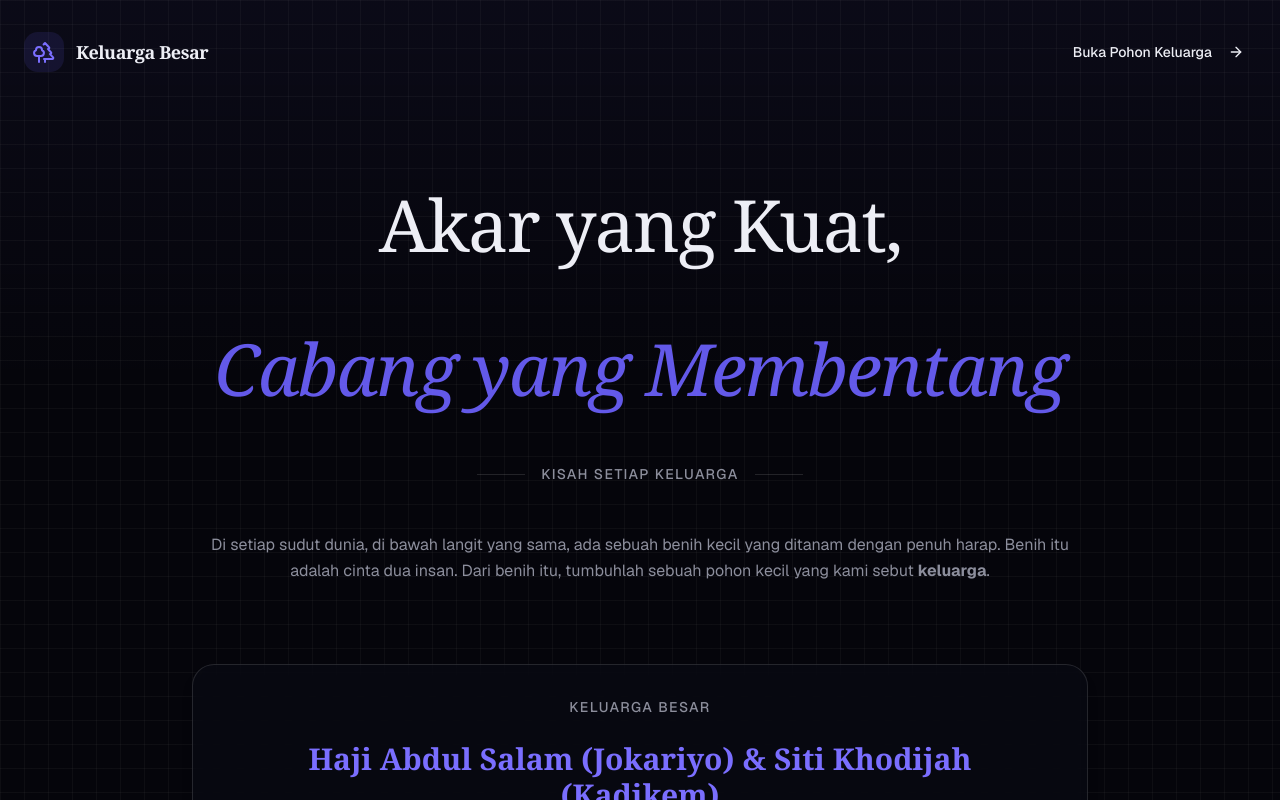
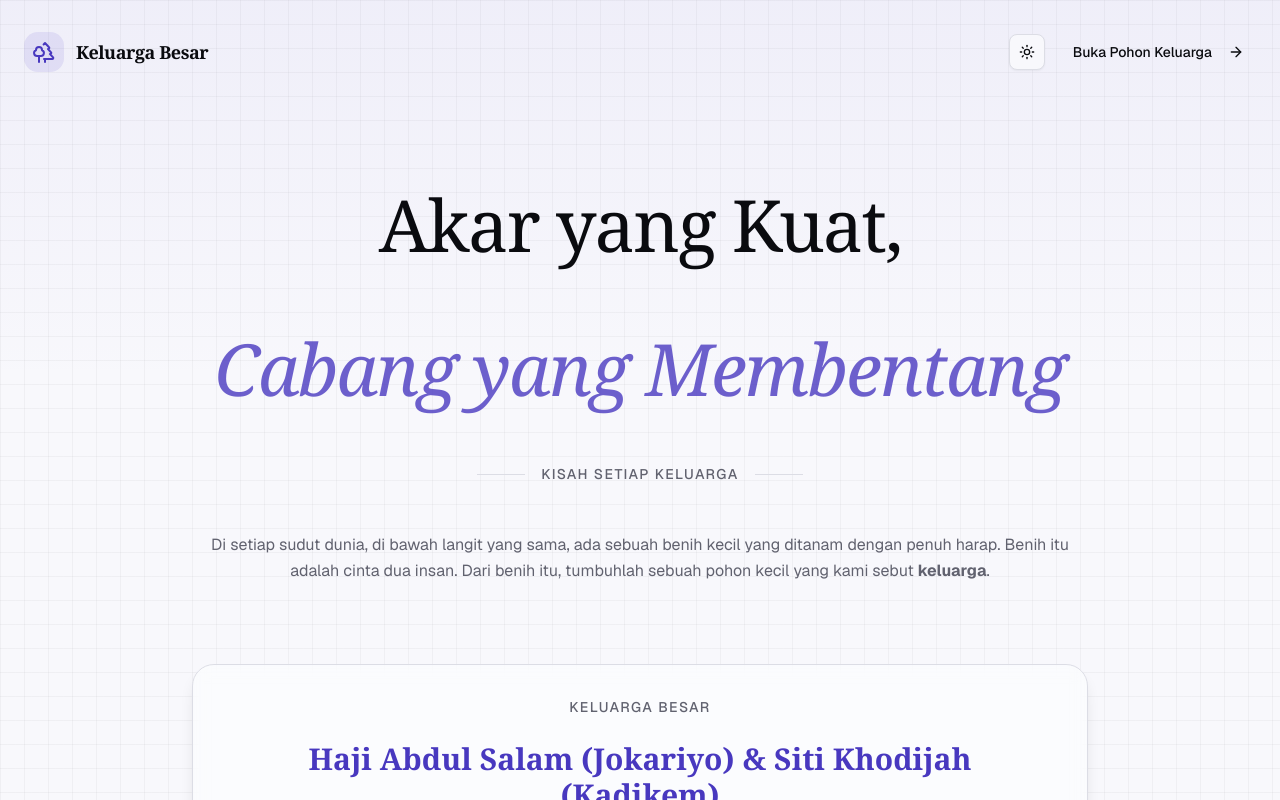
Before and after one commit to d-arsya/familytree, a Next.js app: page / in a window 1280 px wide. Shown: the top 800 px of the page. Built offline with nearby package versions, Linux system fonts and the light colour scheme.

Commit message:
feat: Lightmode

```diff
--- a/app/page.tsx
+++ b/app/page.tsx
@@ -7,6 +7,7 @@
   CardTitle,
 } from "@/components/ui/card"
 import { TreesIcon, ArrowRightIcon, HeartIcon, BookOpenIcon, LeafIcon, ImageIcon, BarChart3Icon, CalendarIcon } from "lucide-react"
+import { ThemeToggle } from "@/components/ui/theme-toggle"
 
 export default function HomePage() {
   return (
@@ -25,9 +26,12 @@
           </div>
           <span className="text-lg font-serif font-bold tracking-tight">Keluarga Besar</span>
         </div>
-        <Button variant="ghost" className="font-medium" asChild>
-          <Link href="/tree">Buka Pohon Keluarga <ArrowRightIcon className="ml-2 size-4" /></Link>
-        </Button>
+        <div className="flex items-center gap-2 sm:gap-4">
+          <ThemeToggle />
+          <Button variant="ghost" className="font-medium" asChild>
+            <Link href="/tree">Buka Pohon Keluarga <ArrowRightIcon className="ml-2 size-4" /></Link>
+          </Button>
+        </div>
       </nav>
 
       <main className="relative z-10 container mx-auto px-6 pt-12 pb-24">
--- a/app/providers.tsx
+++ b/app/providers.tsx
@@ -6,7 +6,7 @@
     return (
         <NextThemesProvider
             attribute="class"
-            defaultTheme="dark"
+            defaultTheme="light"
             enableSystem
             disableTransitionOnChange
         >
--- a/app/tree/editor/page.tsx
+++ b/app/tree/editor/page.tsx
@@ -3,6 +3,7 @@
 import { Suspense } from "react"
 import { prisma } from "@/lib/prisma"
 import { TreesIcon, ArrowLeftIcon, GalleryHorizontalEndIcon, UsersIcon } from "lucide-react"
+import { ThemeToggle } from "@/components/ui/theme-toggle"
 
 import { Button } from "@/components/ui/button"
 import { Card, CardContent } from "@/components/ui/card"
@@ -118,6 +119,7 @@
                     </div>
                 </div>
                 <div className="flex items-center gap-1 sm:gap-2">
+                    <ThemeToggle />
                     <Button variant="outline" size="sm" asChild className="px-2 sm:px-3">
                         <Link href="/tree">
                             <GalleryHorizontalEndIcon className="size-4 sm:mr-2" />
--- a/app/tree/page.tsx
+++ b/app/tree/page.tsx
@@ -3,6 +3,7 @@
 import { Suspense } from "react"
 import { prisma } from "@/lib/prisma"
 import { TreesIcon, ArrowLeftIcon, GalleryHorizontalEndIcon, UsersIcon } from "lucide-react"
+import { ThemeToggle } from "@/components/ui/theme-toggle"
 
 import { Button } from "@/components/ui/button"
 import { Card, CardContent } from "@/components/ui/card"
@@ -117,6 +118,7 @@
                     </div>
                 </div>
                 <div className="flex items-center gap-1 sm:gap-2">
+                    <ThemeToggle />
                     <Button variant="outline" size="sm" asChild className="px-2 sm:px-3">
                         <Link href="/tree/editor">
                             <TreesIcon className="size-4 sm:mr-2" />
```
